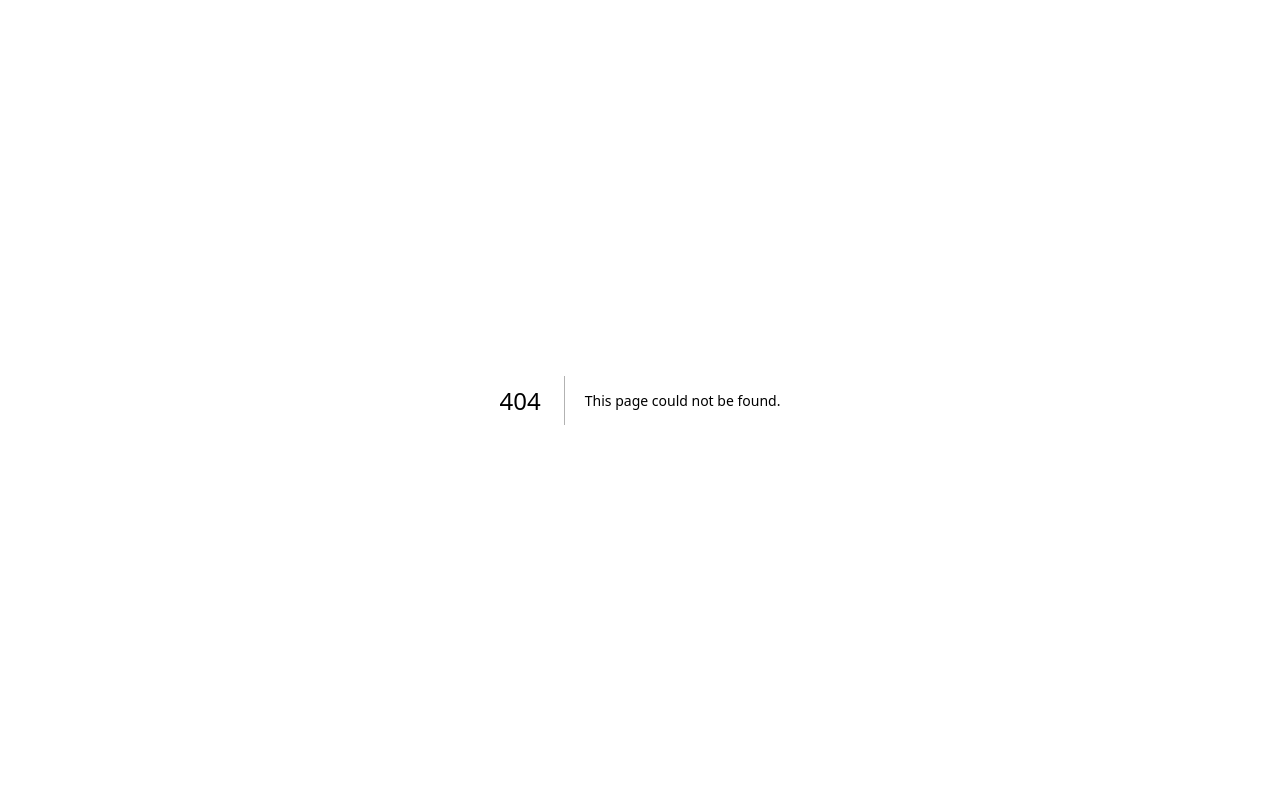
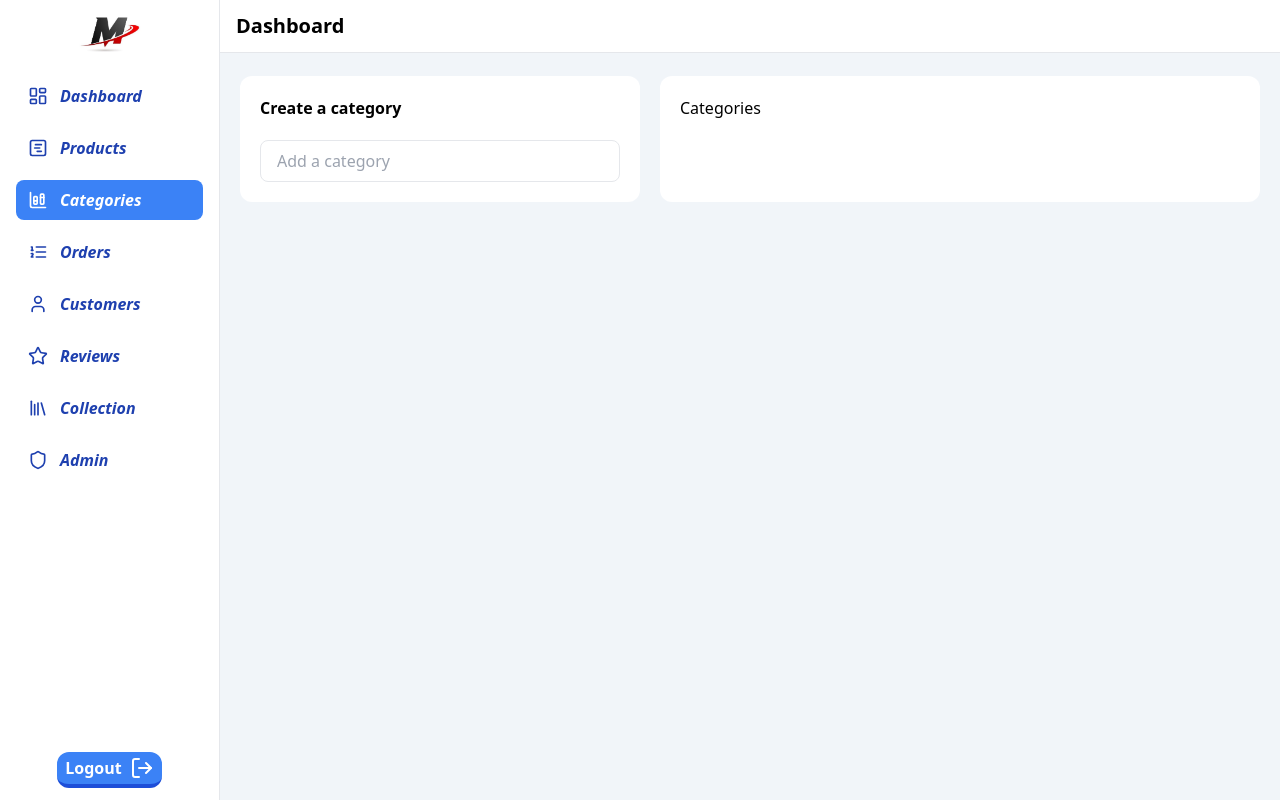
Before and after one commit to bidufpv/Project1, a Next.js app: page /admin/categories in a window 1280 px wide. Before the commit this address had no page. Built offline with nearby package versions, Linux system fonts and the light colour scheme; no server answers; sample sign-in values are in the browser's storage; what @nextui-org/system would draw is missing.

Commit message:
category layout

```diff
--- /dev/null
+++ b/app/admin/categories/components/form.jsx
@@ -0,0 +1,18 @@
+"use client";
+export default function Form(){
+    return <div className="bg-white p-5 flex flex-col gap-5 rounded-xl w-full md:w-[400px]">
+        <h1 className="font-semibold">Create a category</h1>
+        <form>
+            <div>
+                <input
+                id="category name"
+                name="category-name"
+                type="text"
+                placeholder="Add a category"
+                className="border px-4 py-2 rounded-lg w-full focus:outline" />
+
+            </div>
+
+        </form>
+    </div>
+}
--- /dev/null
+++ b/app/admin/categories/components/listView.jsx
@@ -0,0 +1,6 @@
+"use client";
+export default function Listview(){
+    return <div className="bg-white flex-1 rounded-xl p-5">
+        <h1>Categories</h1>
+    </div>
+}
--- /dev/null
+++ b/app/admin/categories/page.jsx
@@ -0,0 +1,9 @@
+import Form from "./components/form.jsx";
+import Listview from "./components/listView.jsx";
+
+export default function Page(){
+    return <main className="p-5 flex gap-5 ">
+        <Form />
+        <Listview/>
+    </main>
+}
```
